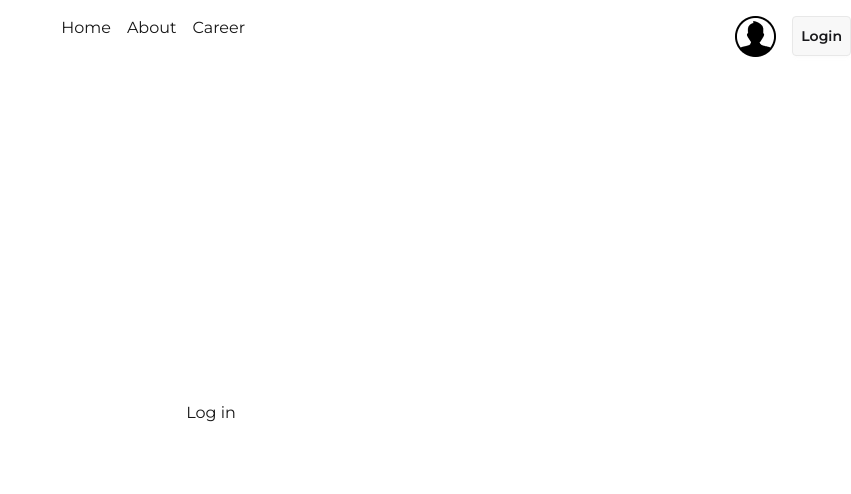
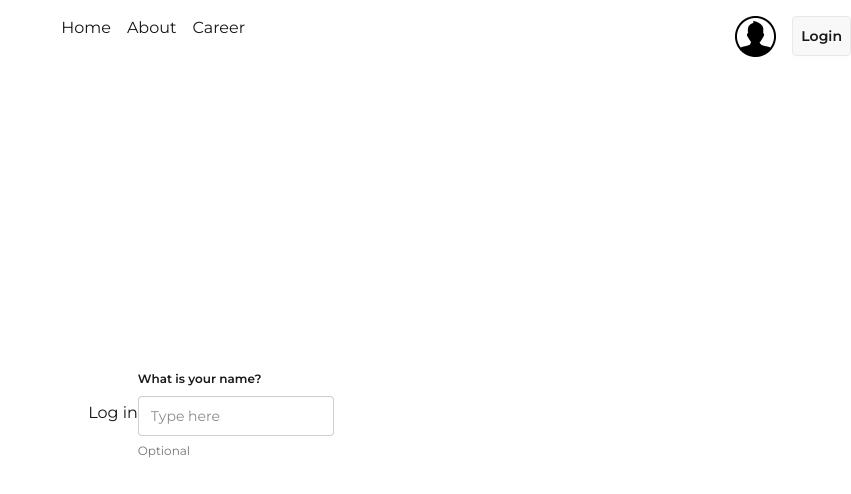
Before and after one commit to moajjem441/dragon-news, a Next.js app: page /login in a window 1280 px wide. Shown: the top 494 px of the page, without its empty margins (429-1280 px from the left). Built offline with nearby package versions, Linux system fonts and the light colour scheme.

Commit message:
text field added

```diff
--- a/src/app/(auth)/login/page.jsx
+++ b/src/app/(auth)/login/page.jsx
@@ -6,6 +6,12 @@ const LogInPage = () => {
         <div className='container flex justify-center items-center h-[85vh]'>
             <h1>Log in</h1>
 
+            <fieldset className="fieldset">
+  <legend className="fieldset-legend">What is your name?</legend>
+  <input type="text" className="input" placeholder="Type here" />
+  <p className="label">Optional</p>
+</fieldset>
+
         </div>
     );
 };
```
